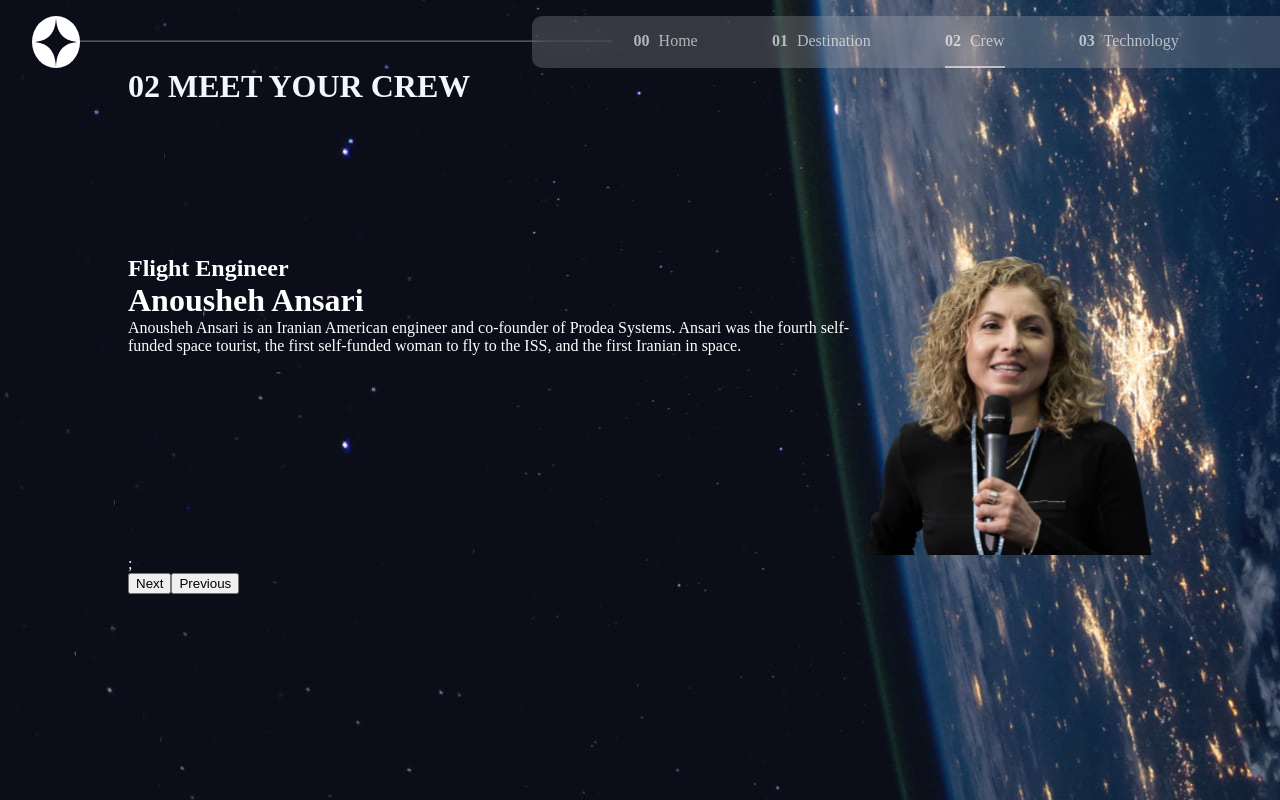
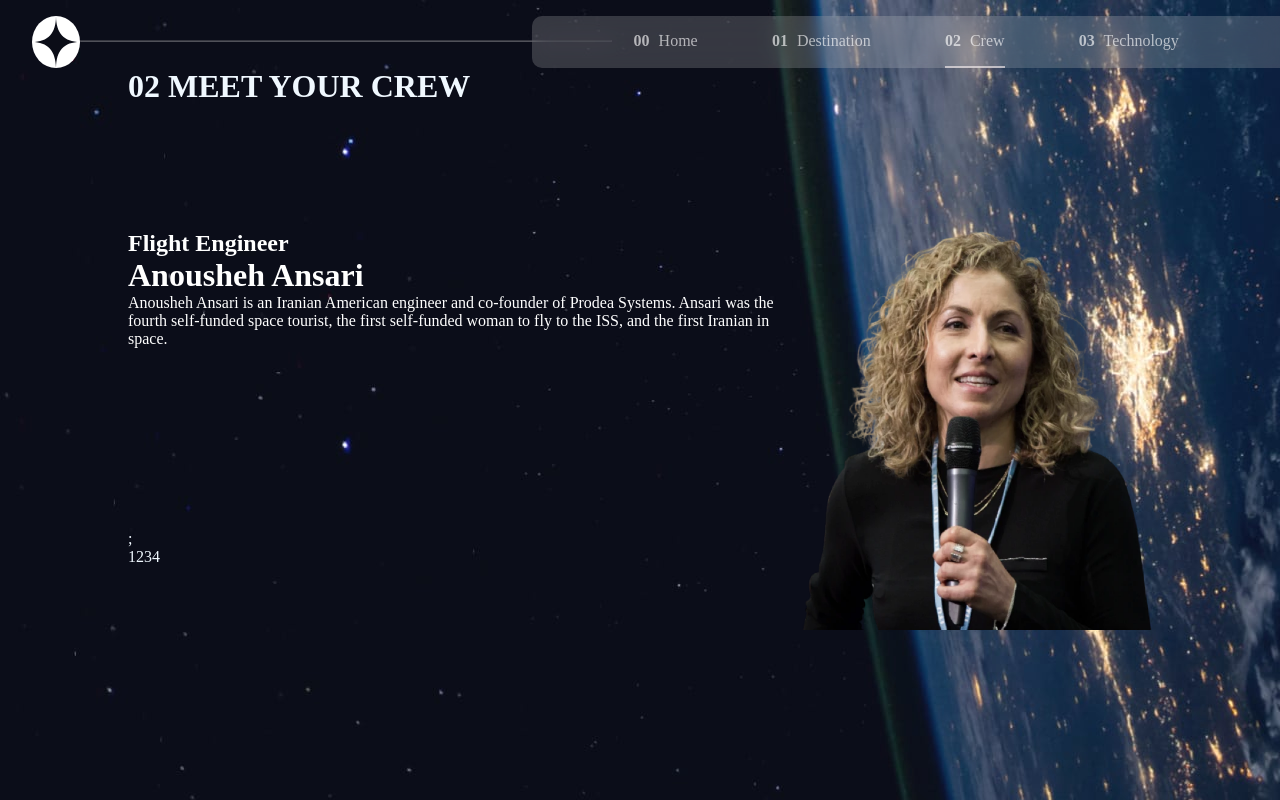
Before and after one commit to cafferti/reactmotive, a React (Vite) app in the folder reactapp2/: page /crew in a window 1280 px wide. Built offline with nearby package versions, Linux system fonts and the light colour scheme.

Commit message:
carousel app set up and added swipe class using setinterval

```diff
--- a/reactapp2/src/Crew.jsx
+++ b/reactapp2/src/Crew.jsx
@@ -42,8 +42,10 @@ const Crew = () => {
       <h1>02 MEET YOUR CREW</h1>
          <Carouselitem  crewmember={crewmembers} />;
       <div>
-        <button>Next</button>
-        <button>Previous</button>
+        <span>1</span>
+        <span>2</span>
+        <span>3</span>
+        <span>4</span>
       </div>
     </div>
   );
--- a/reactapp2/src/crewitem.jsx
+++ b/reactapp2/src/crewitem.jsx
@@ -11,22 +11,22 @@ const swipeclass = () =>{
  const ourin = setInterval(() =>{
     Setactiveclass('swipe')
 
-  }, 3000)
+  }, 4850)
+  return ourin
 }
 
-useEffect(() =>{
+useEffect((ourin) =>{
  const intervalid = setInterval(() =>{
   swipeclass()
     if( activecrew < crewmember.length -1){
       Setactiveclass('')
-
       Setactivecrew(activecrew + 1)
     }else if(activecrew === crewmember.length -1){
       Setactiveclass('')
       Setactivecrew(0)
-
     }
-  }, 3000)
+    clearInterval(ourin)
+  }, 5000)
 
 
   return () =>(
@@ -44,7 +44,7 @@ useEffect(() =>{
       <h1>{crewmember[activecrew].Name}</h1>
       <p>{crewmember[activecrew].About}</p>
       </div>
-      <img src={crewmember[activecrew].img} alt="" width={350} />
+      <img src={crewmember[activecrew].img} alt="" width={350} height={400} />
     </div>
   );
 };
--- a/reactapp2/src/index.css
+++ b/reactapp2/src/index.css
@@ -181,7 +181,7 @@ height: fit-content;
 
 @keyframes heading{
   0%{left: -100px;}
-  100%{left: -100%;}
+  100%{left: -120%;}
 }
 
 .sipe{
@@ -190,7 +190,7 @@ height: fit-content;
   position: relative;
 color: white;
 display: flex;
-margin-top: 150px;
+margin-top: 125px;
 }
 .crewrender{
   margin-inline: 10%;
```
